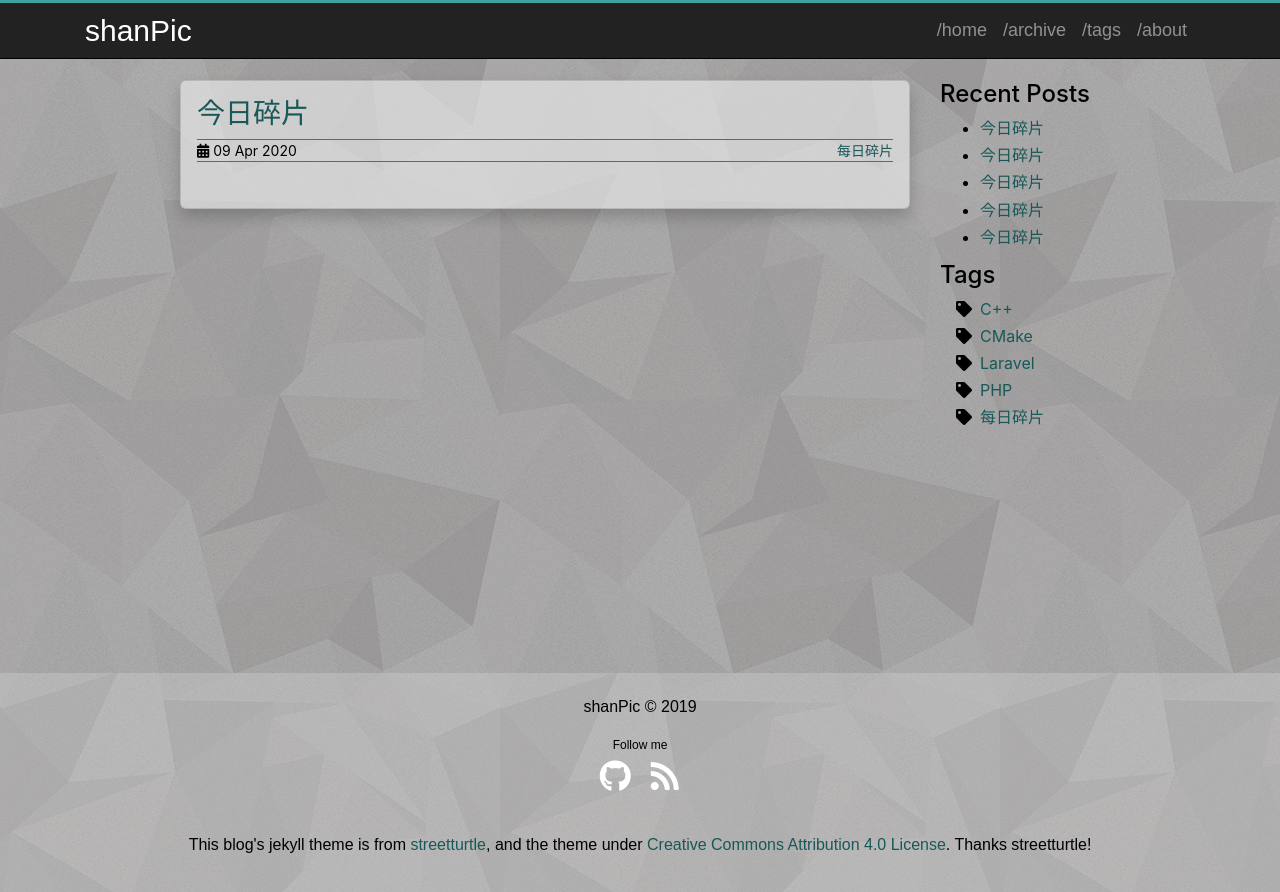
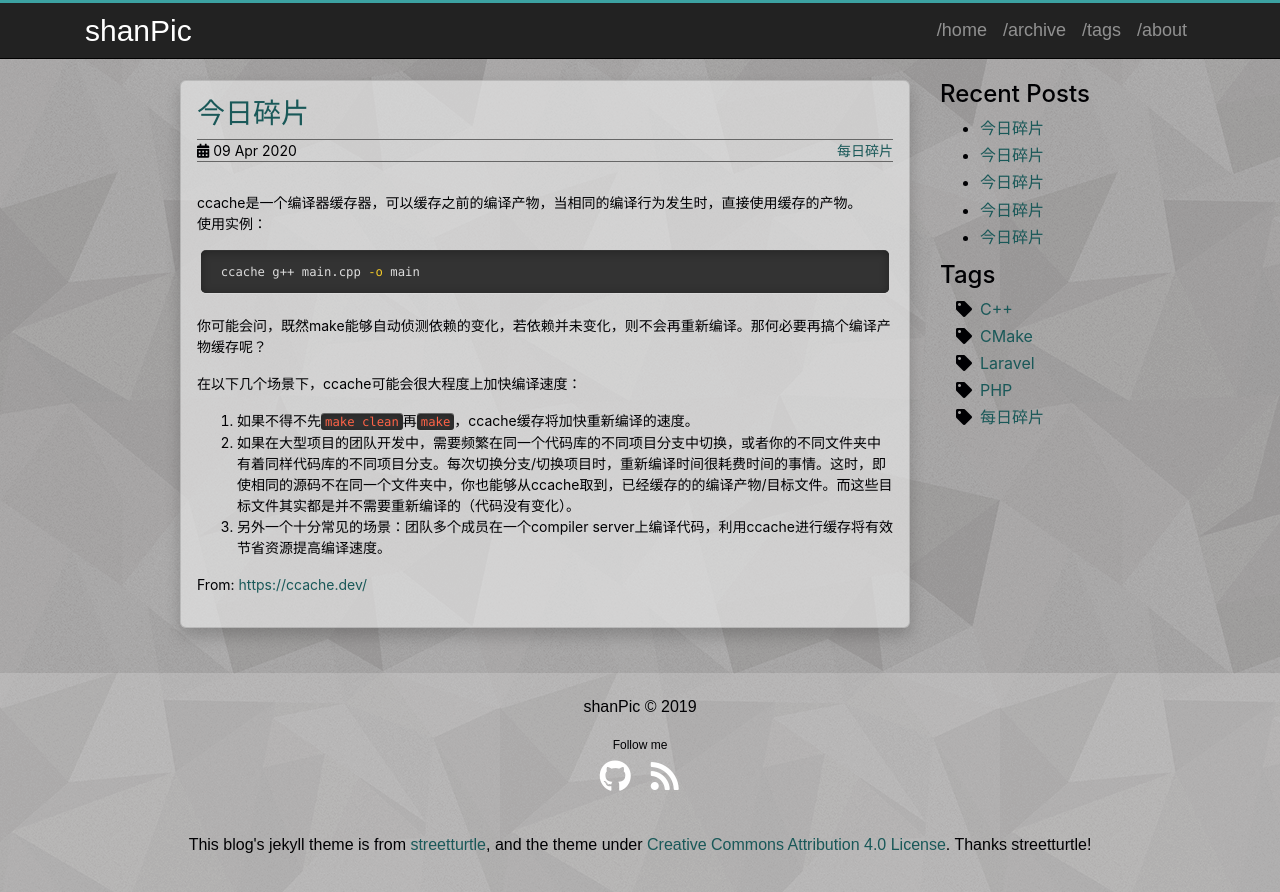
Before and after one commit to shanPic/shanPic.github.io, a Jekyll site: the page built from _posts/2020-04-10-today-tips-20200410.md, in a window 1280 px wide. Shown: the top 892 px of the page. Built offline with Jekyll 4.4.1, drawn with Linux system fonts in a browser that asks for light colours; comment, search, counter and statistics services are not loaded.

Commit message:
20200411 每日碎片

````diff
--- a/_posts/2020-04-10-today-tips-20200410.md
+++ b/_posts/2020-04-10-today-tips-20200410.md
@@ -7,3 +7,18 @@ comments: false
 tags:
  - 每日碎片
 ---
+
+ ccache是一个编译器缓存器，可以缓存之前的编译产物，当相同的编译行为发生时，直接使用缓存的产物。
+ 使用实例：
+ ```bash
+ ccache g++ main.cpp -o main
+ ```
+
+ 你可能会问，既然make能够自动侦测依赖的变化，若依赖并未变化，则不会再重新编译。那何必要再搞个编译产物缓存呢？
+
+ 在以下几个场景下，ccache可能会很大程度上加快编译速度：
+ 1. 如果不得不先`make clean`再`make`，ccache缓存将加快重新编译的速度。
+ 2. 如果在大型项目的团队开发中，需要频繁在同一个代码库的不同项目分支中切换，或者你的不同文件夹中有着同样代码库的不同项目分支。每次切换分支/切换项目时，重新编译时间很耗费时间的事情。这时，即使相同的源码不在同一个文件夹中，你也能够从ccache取到，已经缓存的的编译产物/目标文件。而这些目标文件其实都是并不需要重新编译的（代码没有变化）。
+ 3. 另外一个十分常见的场景：团队多个成员在一个compiler server上编译代码，利用ccache进行缓存将有效节省资源提高编译速度。
+
+From: [https://ccache.dev/](https://ccache.dev/)
````
